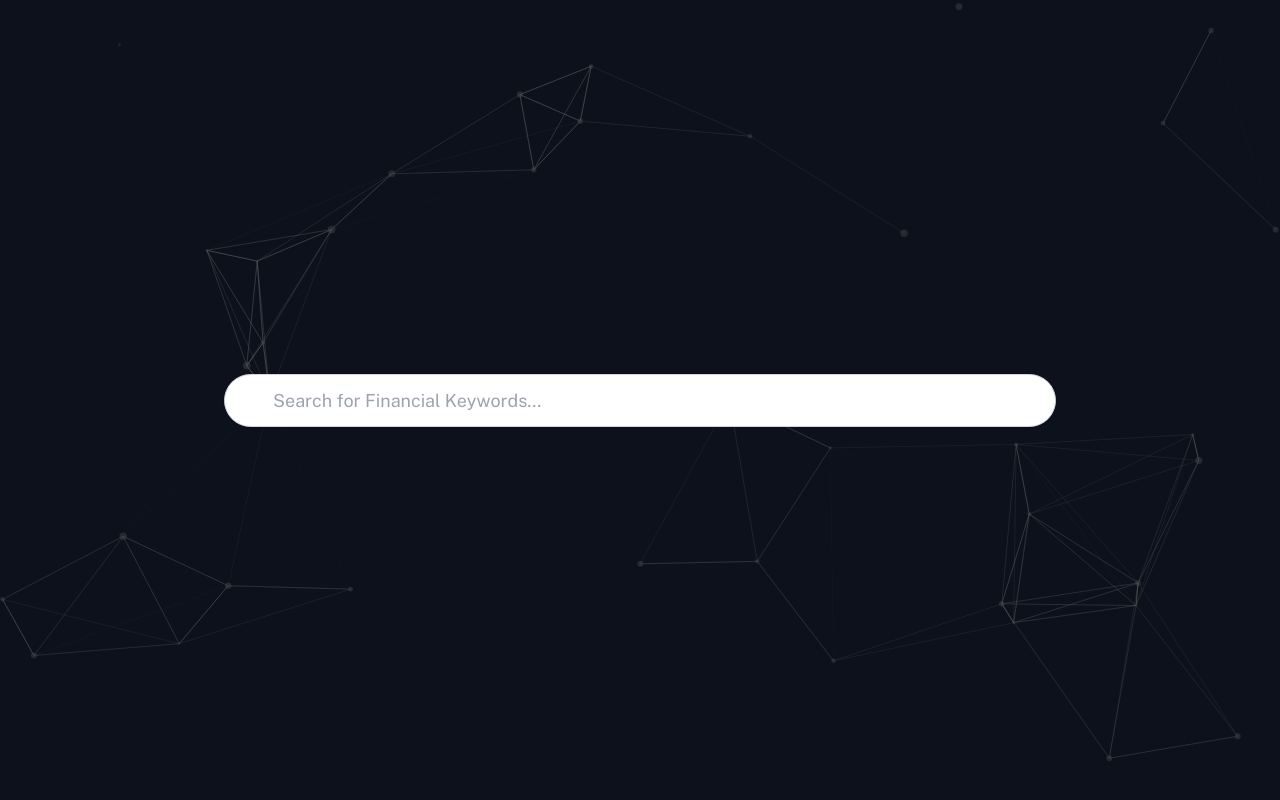
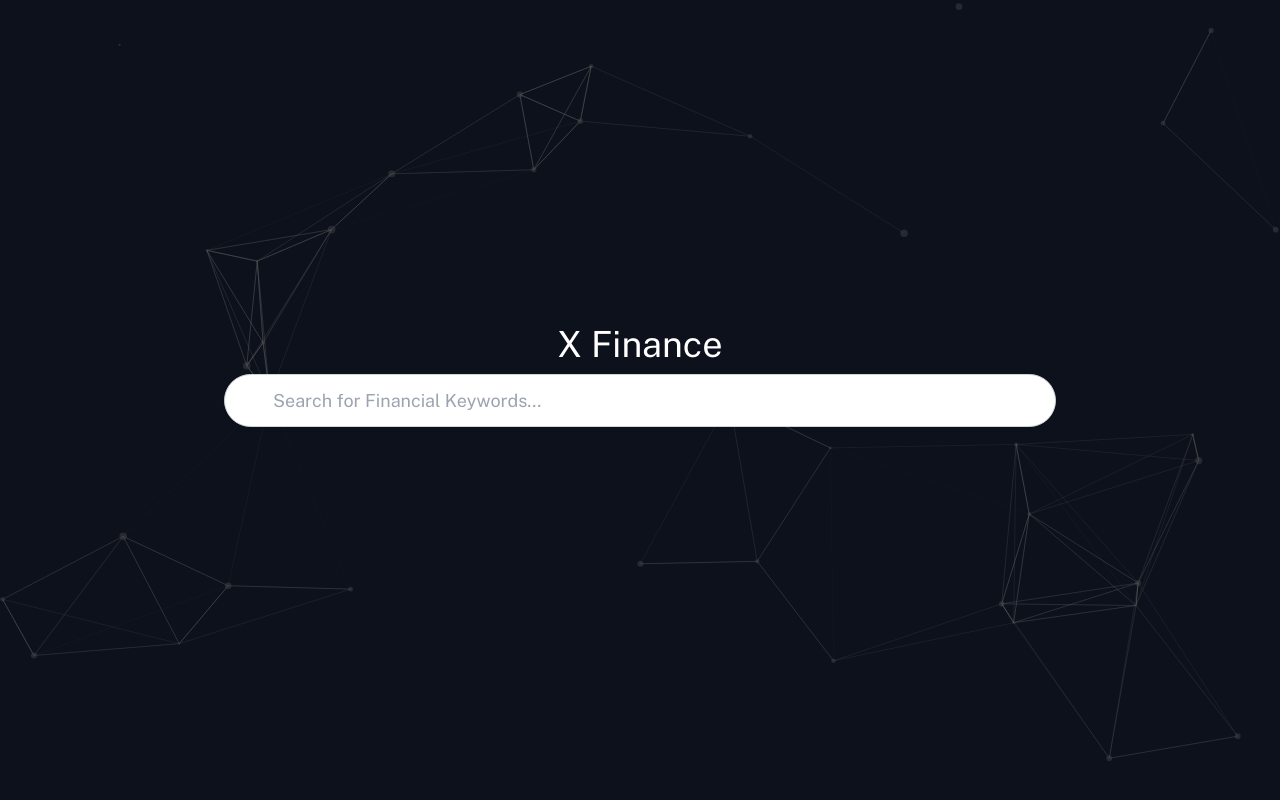
Before and after one commit to anish-sahoo/XDevChallenge, a React (Vite) app in the folder x-dev-challenge/: page / in a window 1280 px wide. Built offline with nearby package versions, Linux system fonts and the light colour scheme.

Commit message:
Update spacing

```diff
--- a/x-dev-challenge/src/App.tsx
+++ b/x-dev-challenge/src/App.tsx
@@ -65,7 +65,7 @@ function App() {
             }
           >
             <div className={`z-10 ${searchClicked ? 'hidden' : 'flex flex-col items-center'}`}>
-              <h1 className="text-4xl text-white font-public-sans pb-3">X Finance</h1>
+              <h1 className="text-4xl text-white font-public-sans mb-28">X Finance</h1>
             </div>
             <motion.div
               initial={{opacity: 0}}
```
